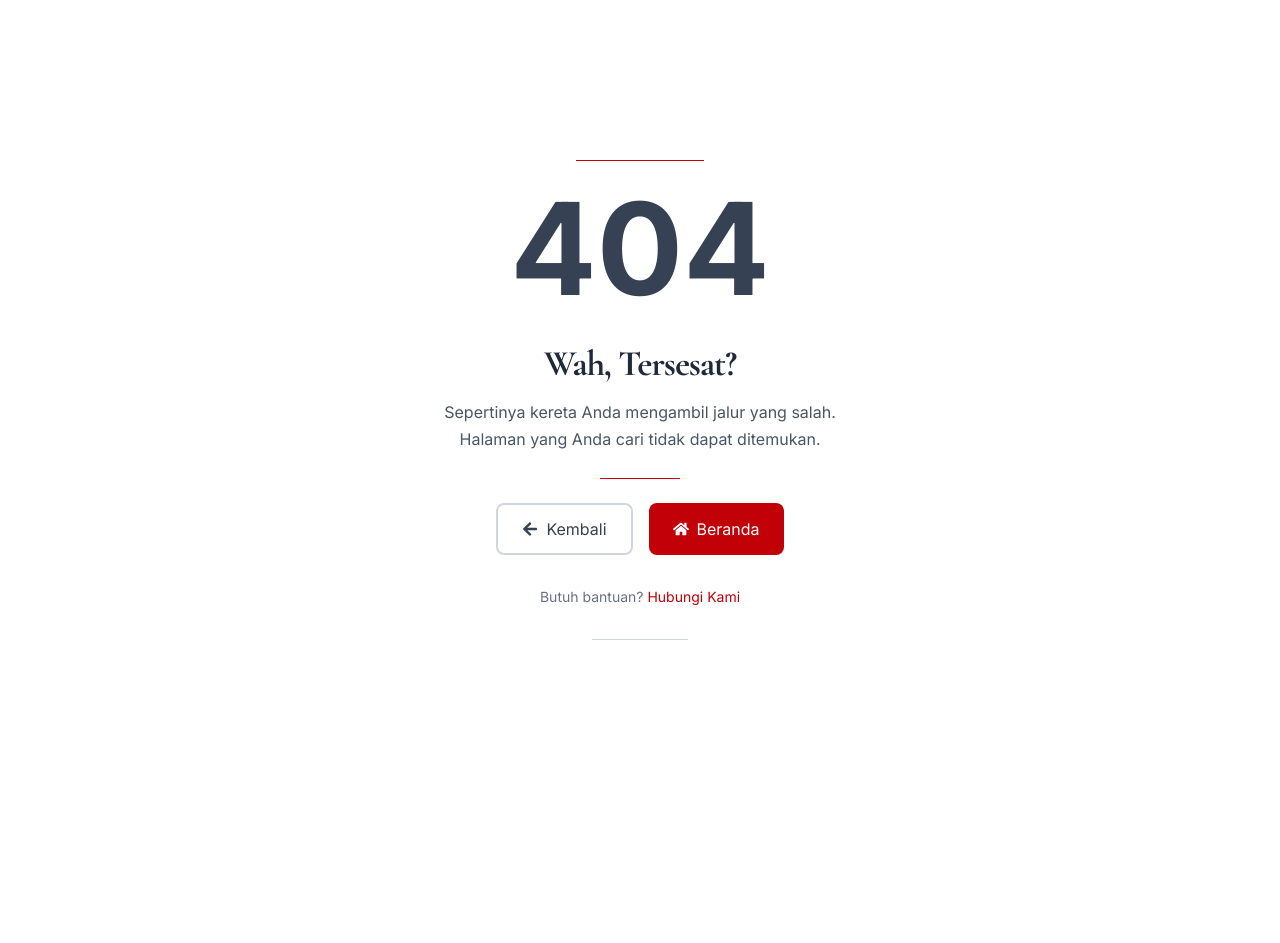
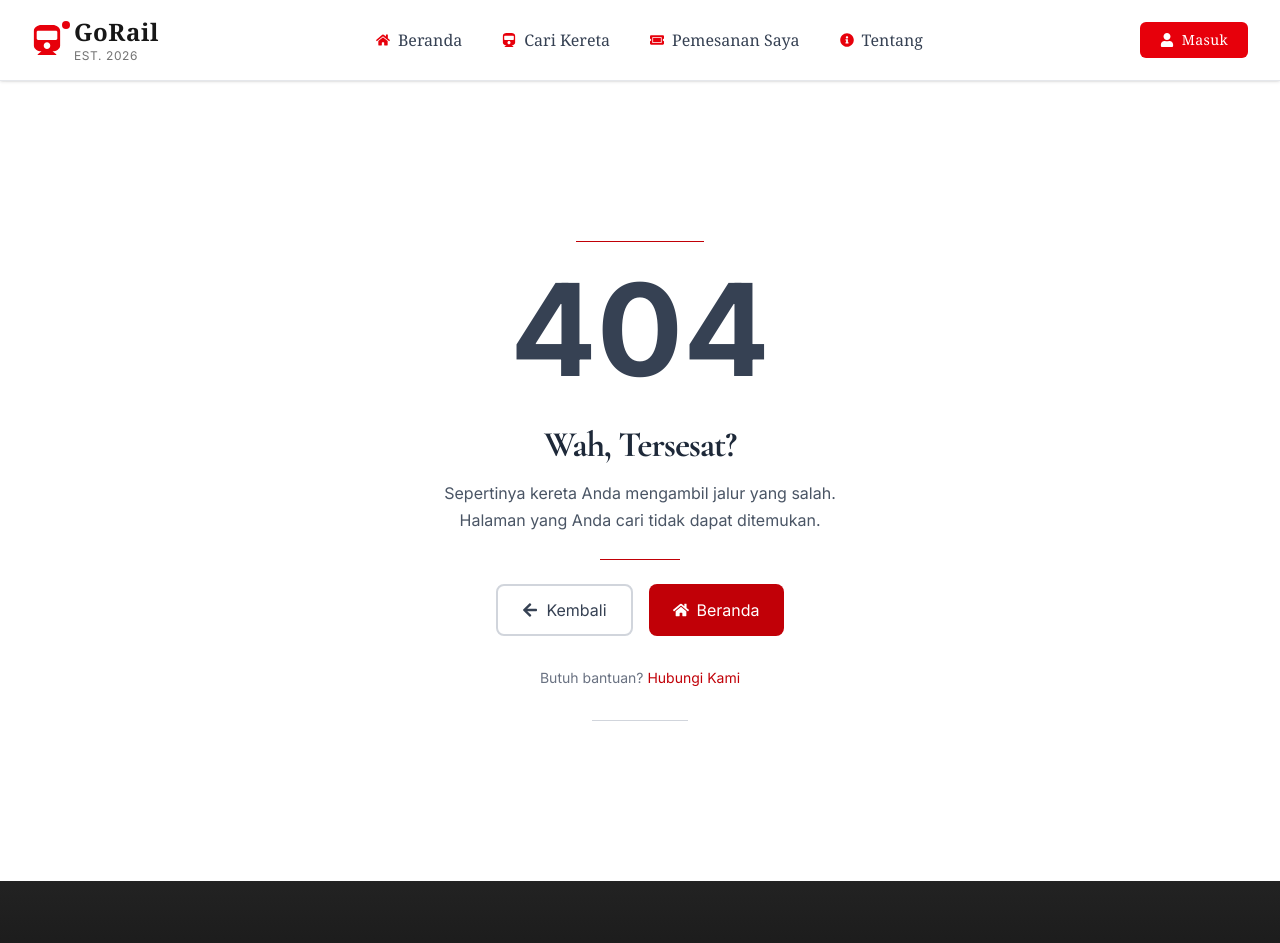
Before and after one commit to genta-bahana-nagari/gorail, a React (Vite) app: page /trains in a window 1280 px wide. Before the commit this address had no page. Shown: the top 943 px of the page. Before the commit the page ends 800 px from the top, so only its background shows below. Built offline with nearby package versions, Linux system fonts and the light colour scheme.

Commit message:
feat: 404 page with navbar & footer, change slider stats text

```diff
--- a/src/components/sections/home/HeroSection.jsx
+++ b/src/components/sections/home/HeroSection.jsx
@@ -40,7 +40,7 @@ const HeroSection = () => {
         "https://images.unsplash.com/photo-1533900298318-6b8da08a523e?w=1600&h=900&fit=crop",
       mobileImage:
         "https://images.unsplash.com/photo-1533900298318-6b8da08a523e?w=800&h=1200&fit=crop",
-      stat: "Support 24/7",
+      stat: "Dukungan & Bantuan 24/7",
     },
     {
       id: 3,
--- a/src/pages/NotFoundPage.tsx
+++ b/src/pages/NotFoundPage.tsx
@@ -1,10 +1,15 @@
 import { useNavigate } from "react-router-dom";
-import { FaTrain, FaHome, FaArrowLeft, FaHeadset } from "react-icons/fa";
+import { FaHome, FaArrowLeft } from "react-icons/fa";
+import Navbar from "@/components/layout/Navbar";
+import Footer from "@/components/layout/Footer";
 
-const NotFoundSimple = () => {
+const NotFoundPage = () => {
   const navigate = useNavigate();
 
   return (
+    <>
+      <Navbar />
+      <main>
         <div className="min-h-screen bg-l-to-b from-gray-50 to-gray-100 flex items-center justify-center px-4">
           <div className="max-w-2xl mx-auto text-center">
             <div className="flex justify-center mb-6">
@@ -62,7 +67,10 @@ const NotFoundSimple = () => {
             </div>
           </div>
         </div>
+      </main>
+      <Footer />
+    </>
   );
 };
 
-export default NotFoundSimple;
+export default NotFoundPage;
```
Lines whose indentation alone changed are shown as unchanged.
